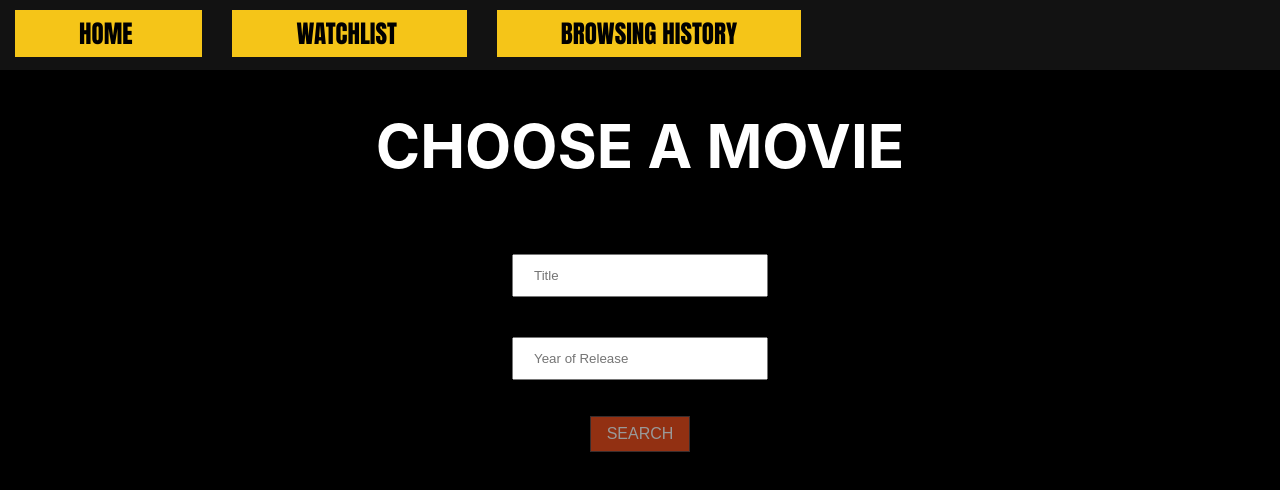
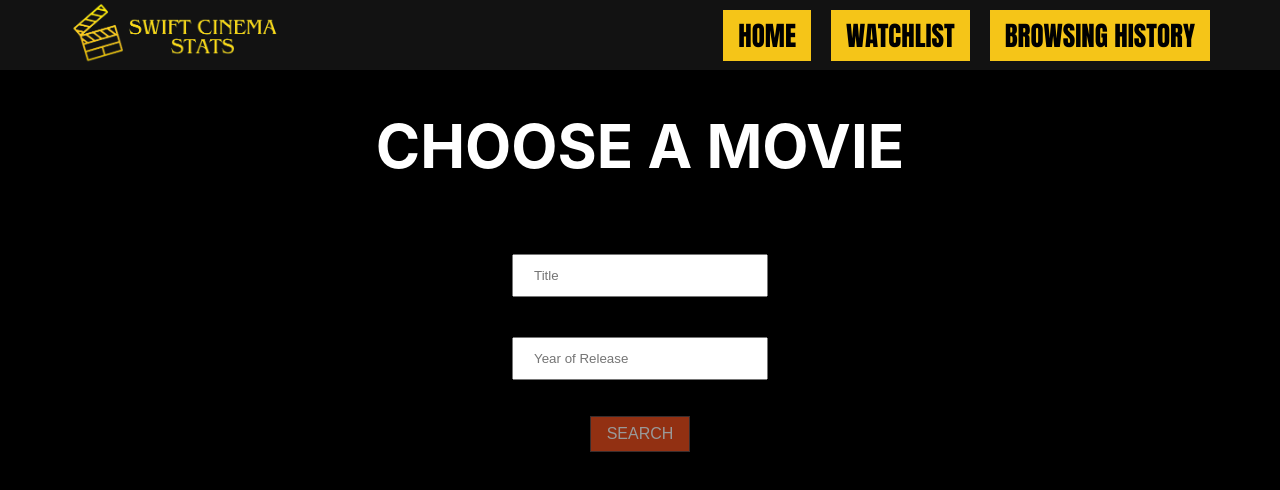
Before and after one commit to RaresButuc/SwiftCinemaStats, a React (Create React App) app in the folder client/: page / in a window 1280 px wide. Shown: the top 490 px of the page. Built offline with nearby package versions, Linux system fonts and the light colour scheme; no server answers.

Commit message:
Add logo to the NavbAr and adding a HREF

```diff
--- a/client/public/index.html
+++ b/client/public/index.html
@@ -24,7 +24,8 @@
       work correctly both with client-side routing and a non-root public URL.
       Learn how to configure a non-root public URL by running `npm run build`.
     -->
-    <title>React App</title>
+    <title>SwiftCinemaStats
+    </title>
   </head>
   <body>
     <noscript>You need to enable JavaScript to run this app.</noscript>
--- a/client/src/App.css
+++ b/client/src/App.css
@@ -19,17 +19,37 @@
 
 .navBar {
   background-color: rgb(18, 18, 18);
-  font-size: 45px;
   height: 70px;
+  display: flex;
+  justify-content: space-between; /* Move content to the sides */
+  align-items: center; /* Vertically center the content */
+  padding-left: 60px; /* Add space on the left for the logo */
+  padding-right: 60px; /* Add space on the right for the buttons */
 }
 
-a {
+.logo-container {
+  display: flex;
+  align-items: center;
+}
+
+.logo {
+  max-height: 60px; /* Adjust the maximum height as needed */
+}
+
+.buttons {
+  display: flex;
+  flex-grow: 1; /* Allow the buttons to grow to fill available space */
+  justify-content: flex-end; /* Align buttons to the right */
+
+}
+
+.navBarButton{
   background-color: rgb(245, 197, 24);
   color: rgb(0, 0, 0);
-  font: 25px Impact, sans-serif;
+  font: 27px Impact, sans-serif;
   text-decoration: unset;
-  padding: 5px 5%;
-  margin: 15px;
+  padding: 5px 15px; /* Adjust padding for buttons */
+  margin: 0 10px; /* Adjust margin for buttons */
 }
 
 .browsingTitle {
--- a/client/src/components/Navbar.js
+++ b/client/src/components/Navbar.js
@@ -1,12 +1,19 @@
 import React from "react";
+import logo from "../LogoWebsite.png";
 
 const NavBar = () => {
   return (
     <div className="navBar">
-      {/* <img classname="logo" src={logo} alt="logo"/> */}
-      <a href="/">HOME </a>
-      <a href="/watchlist">WATCHLIST </a>
-      <a href="/history">BROWSING HISTORY </a>
+      <div className="logo-container">
+        <a href="/">
+          <img className="logo" src={logo} alt="Logo" />
+        </a>
+      </div>
+      <div className="buttons">
+        <a href="/" className="navBarButton">HOME</a>
+        <a href="/watchlist" className="navBarButton">WATCHLIST</a>
+        <a href="/history" className="navBarButton">BROWSING HISTORY</a>
+      </div>
     </div>
   );
 };
```
Also changed, not shown: client/src/LogoWebsite.png (added).
